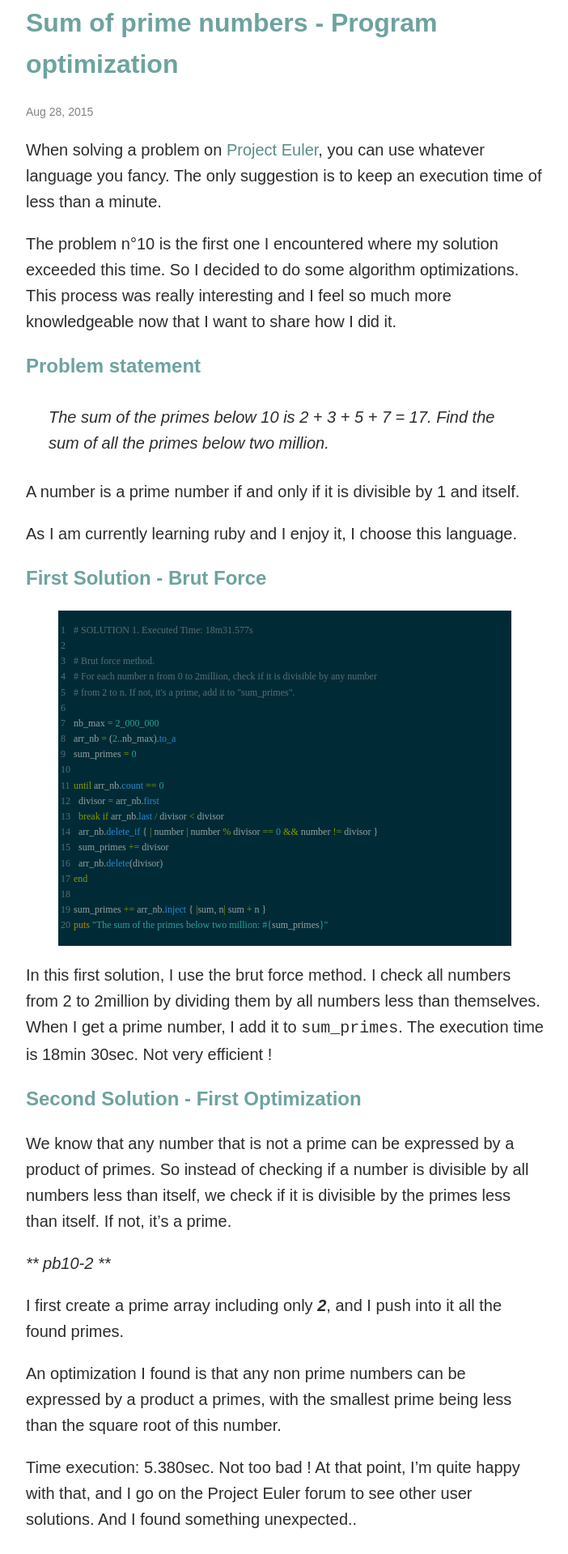
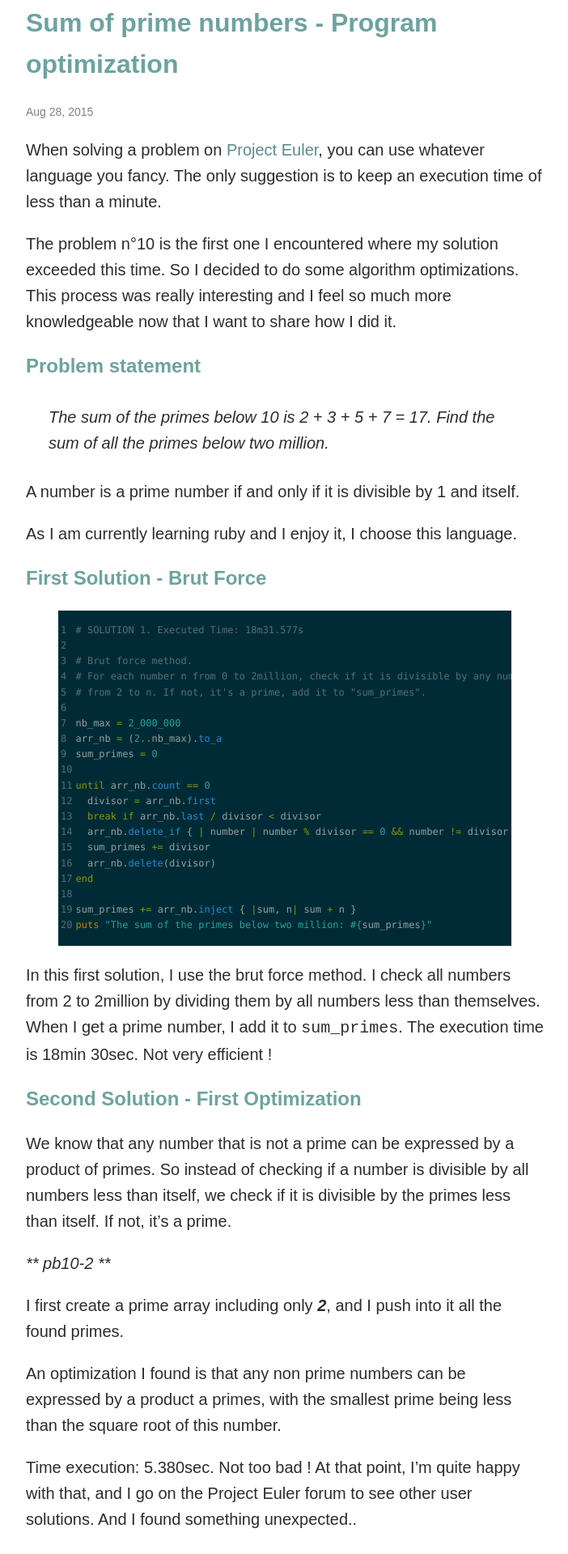
Before and after one commit to florianmainguy/florianmainguy.github.io, a Jekyll site: the page built from _posts/2015-08-28-sum-of-prime-numbers-program-optimization.markdown, in a window 1280 px wide. Shown: the part 368-2287 px from the top of the page at 81% size, without its empty margins (288-990 px from the left). Built offline with Jekyll 4.4.1, drawn with Linux system fonts in a browser that asks for light colours.

Commit message:
restructuration

```diff
--- a/_sass/_solarized-dark.scss
+++ b/_sass/_solarized-dark.scss
@@ -14,10 +14,10 @@
 */
 
 .highlight pre {
-    font-family: Menlo Regular;
+    font-family: Menlo, Regular;
     font-size: 12px;
 }
-.highlight pre code { display: block; white-space: pre; overflow-x: auto; word-wrap: normal;font-family: Menlo Regular;}
+.highlight pre code { display: block; white-space: pre; overflow-x: auto; word-wrap: normal;font-family: Menlo;font-weight: Regular;}
 
 .highlight { background-color: #002b36; color: #93a1a1 }
 .highlight .lineno { color: #586e75 } /* Line Numbers */
```
